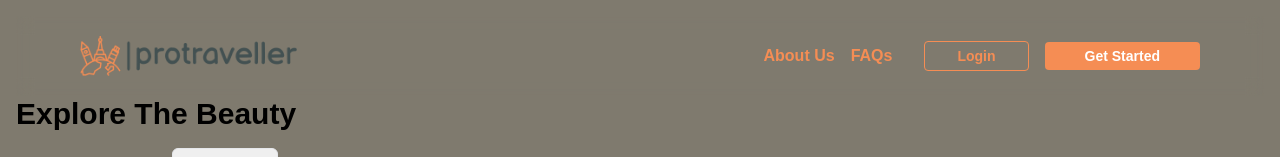
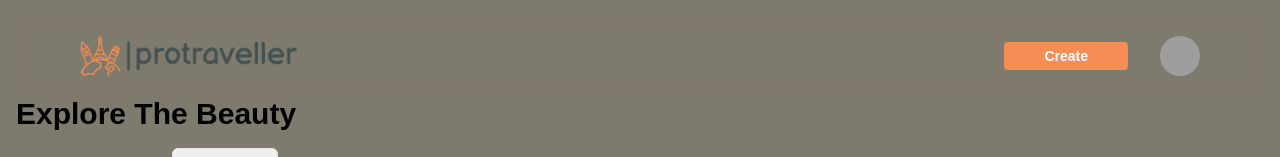
Before and after one commit to Vcky4/ProTraveller, a React (Create React App) app in the folder frontend/protraveller/: page /home in a window 1280 px wide. Shown: the top 157 px of the page. Built offline with nearby package versions, Linux system fonts and the light colour scheme; grey boxes are pictures that could not be loaded.

Commit message:
feet: profile imageand create

```diff
--- a/frontend/protraveller/src/components/Header.js
+++ b/frontend/protraveller/src/components/Header.js
@@ -1,19 +1,21 @@
-import React, { useState } from 'react'
-import logo from '../images/logo.png'
-import { FaTimes } from 'react-icons/fa'
-import { FaBarsStaggered } from 'react-icons/fa6'
-import { HashLink as Link } from 'react-router-hash-link'
+import React, { useState } from 'react';
+import logo from '../images/logo.png';
+import { FaTimes } from 'react-icons/fa';
+import { FaBarsStaggered } from 'react-icons/fa6';
+import { HashLink as Link } from 'react-router-hash-link';
+import { useLocation } from 'react-router-dom';
 
 export const Header = () => {
+    const location = useLocation();
+    const [isOpen, setIsOpen] = useState(false);
+    const toggleNavbar = () => {
+        setIsOpen(!isOpen);
+    };
 
-    const [isOpen, setIsOpen] = useState(false)
-    const toggleNavbar = () => {
-        setIsOpen(!isOpen)
-    }
+    const isHome = location.pathname === '/home';
 
     return (
         <section className='flex flex-col xl:flex-row items-start xl:items-center justify-between px-8 md:px-16 py-5 backdrop-blur navbar flex-wrap sticky top-0 z-30 max-w-screen-2xl mx-auto'>
-
 
             <Link to="/" smooth>
                 <div className=''>
@@ -21,8 +23,24 @@ export const Header = () => {
                 </div>
             </Link>
 
-
             <nav>
+                {isHome ? (
+                    <div className='hidden xl:flex items-center justify-center gap-8 font-semibold'>
+                        <div className='flex items-center justify-center gap-4 text-sm'>
+                            {/* Your create button */}
+                            <button className='button-background text-white px-10 py-1 rounded'>
+                                <Link to="/create" smooth>Create</Link>
+                            </button>
+                        </div>
+                        <div>
+                            <img
+                                src={`https://source.unsplash.com/50x50/?profile`}
+                                alt="Profile"
+                                className="rounded-full h-10 w-10 object-cover"
+                            />
+                        </div>
+                    </div>
+                ) : (
                     <div className='hidden xl:flex items-center justify-center gap-8 font-semibold'>
                         <div>
                             <ul className='flex items-center justify-center choc-brown gap-4'>
@@ -36,6 +54,7 @@ export const Header = () => {
                             <button className='button-background text-white px-10 py-1 rounded'><Link to="/signup" smooth>Get Started</Link></button>
                         </div>
                     </div>
+                )}
                 <div className='xl:hidden absolute top-7 right-8 md:right-16'>
                     <button onClick={toggleNavbar}>{isOpen ? <FaTimes className='text-2xl md:text-4xl choc-brown' /> : <FaBarsStaggered className='text-2xl md:text-4xl choc-brown' />}</button>
                 </div>
@@ -57,5 +76,5 @@ export const Header = () => {
                 </div>
             }
         </section>
-    )
-}
+    );
+};
```
Lines whose indentation alone changed are shown as unchanged.
